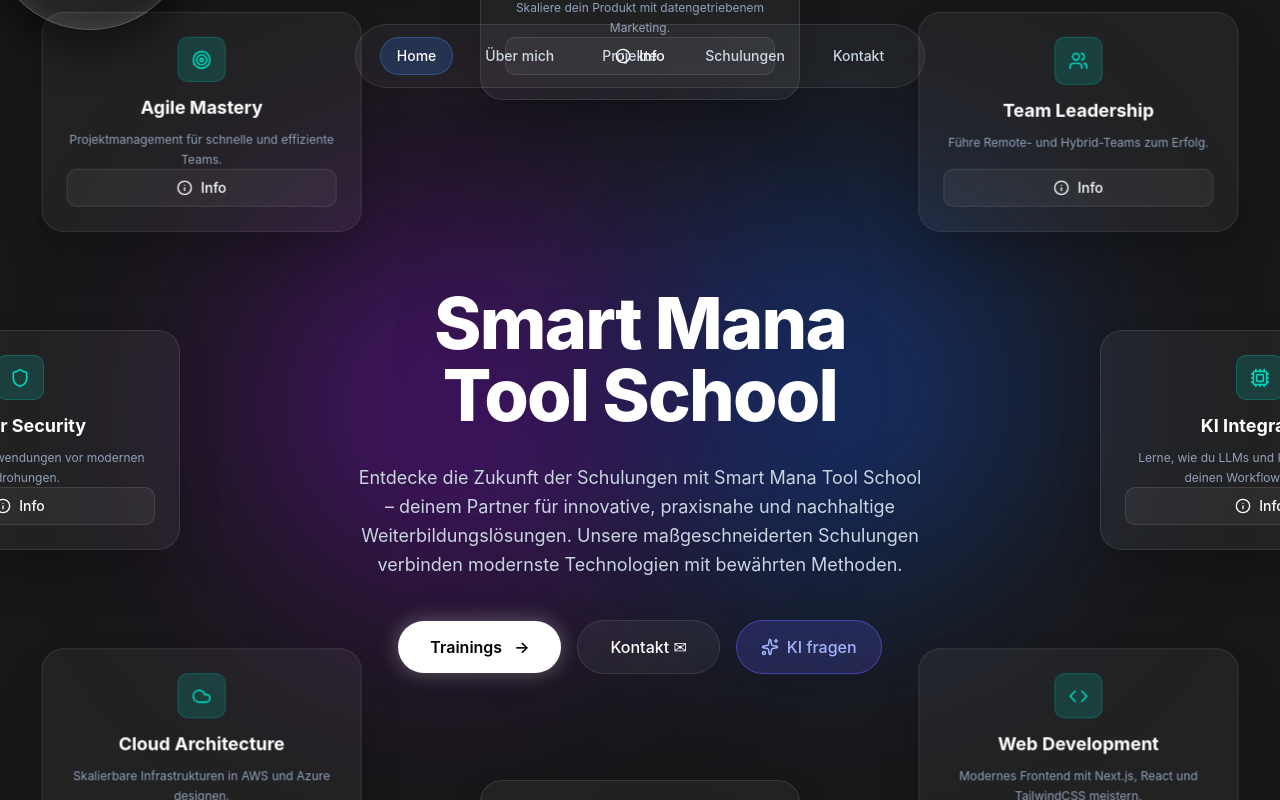
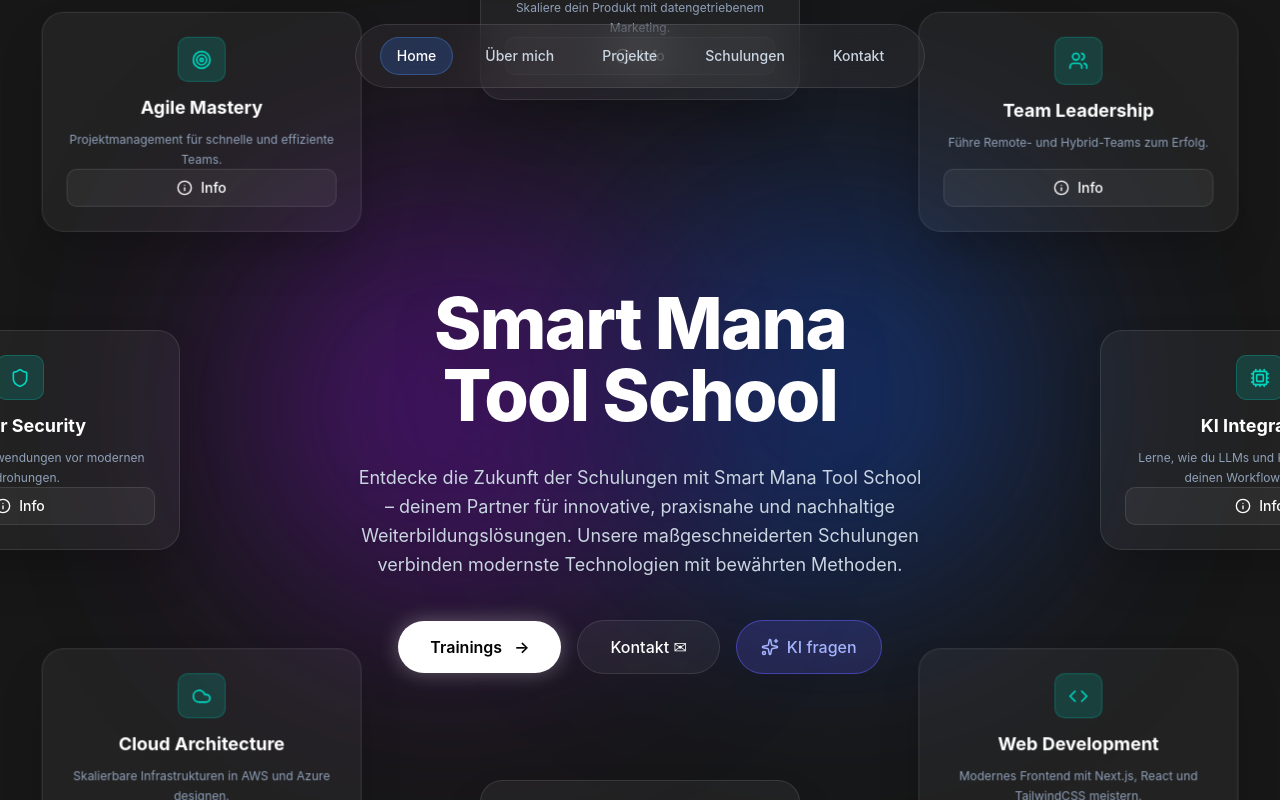
Before and after one commit to Claimbrother/tool-school, a Next.js app: page / in a window 1280 px wide. Shown: the top 800 px of the page. Built offline with nearby package versions, Linux system fonts and the light colour scheme.

Commit message:
z- index fix

```diff
--- a/app/components/Navbar.tsx
+++ b/app/components/Navbar.tsx
@@ -46,11 +46,11 @@
   ];
 
 
-  return (
+return (
     <motion.nav
       initial={{ y: -100, opacity: 0 }}
       animate={{ y: 0, opacity: 1 }}
-      className="fixed top-6 left-0 right-0 z-50 flex justify-center px-4"
+      className="fixed top-6 left-0 right-0 z-[100] flex justify-center px-4"
     >
       <div className={`
         flex items-center gap-1 md:gap-4 px-6 py-3 rounded-full
```
